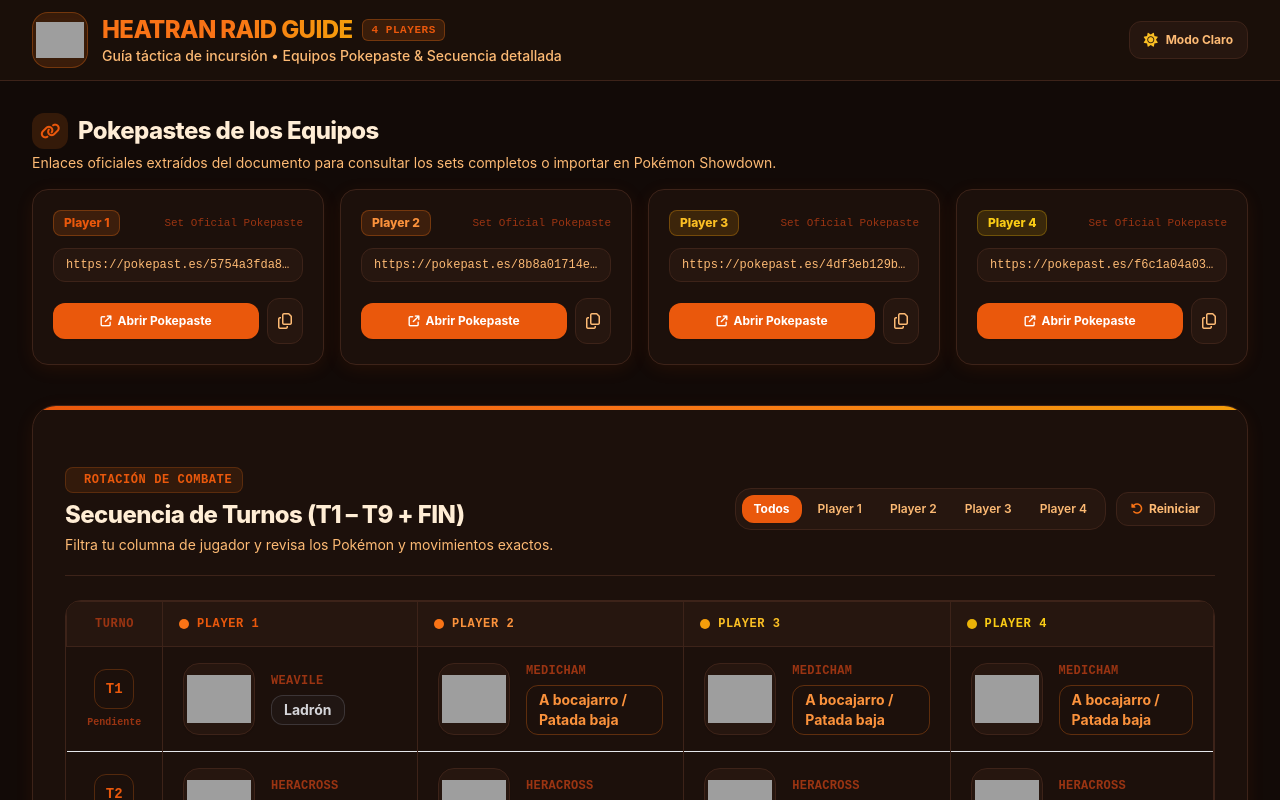
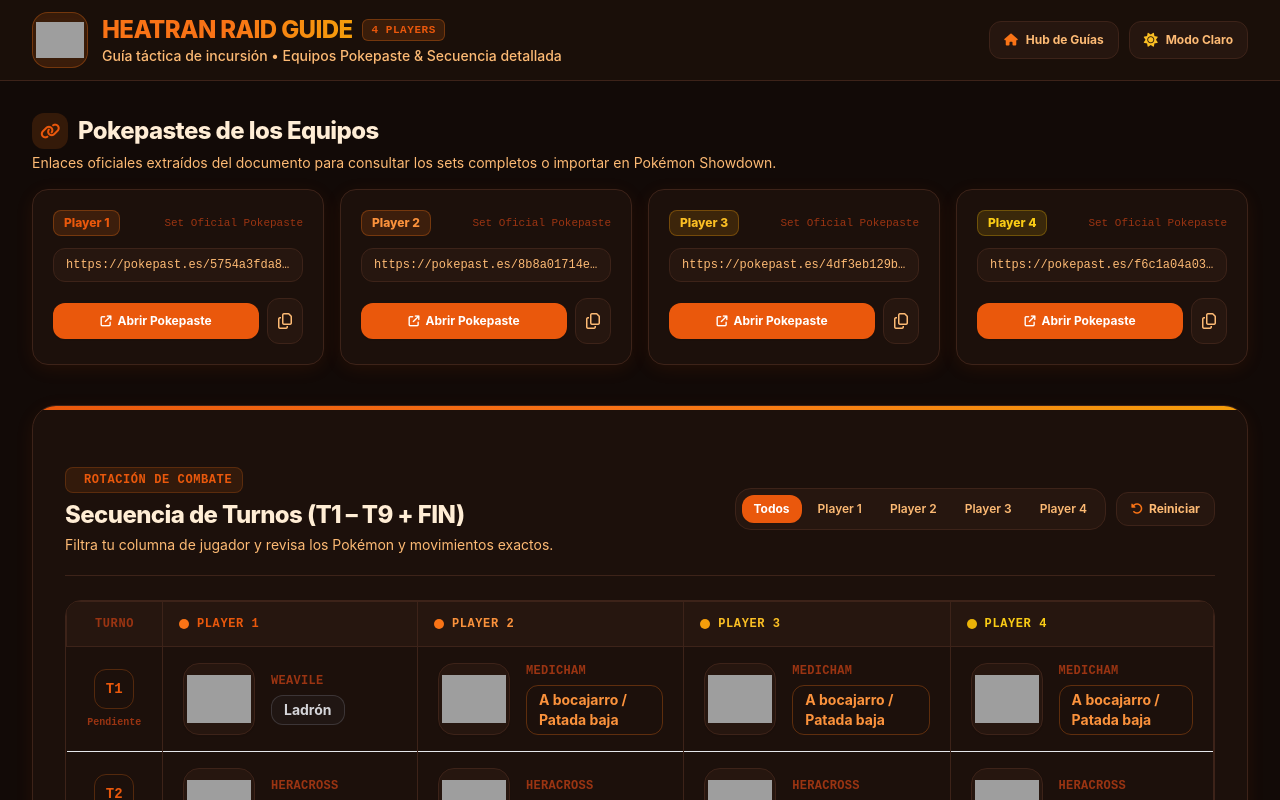
Before and after one commit to miguelonPokemon/heatran_guide, a website built with Vite: page index.html in a window 1280 px wide. Shown: the top 800 px of the page. Built offline with nearby package versions, Linux system fonts and the light colour scheme; grey boxes are pictures that could not be loaded; some icons are missing.

Commit message:
modificar index.html

```diff
--- a/index.html
+++ b/index.html
@@ -37,6 +37,17 @@
                 </div>
             </div>
 
+            <div class="flex items-center gap-2.5">
+                <a
+                    href="https://miguelonpokemon.github.io/hub_guide/"
+                    class="px-3.5 py-2.5 rounded-xl elevated-surface hover:border-heatran-500 transition-all flex items-center gap-2 cursor-pointer text-xs font-bold no-underline"
+                    style="color: var(--text-secondary);"
+                    title="Ir al Hub de Guías"
+                >
+                    <i class="fa-solid fa-house text-heatran-500"></i>
+                    <span class="hidden sm:inline">Hub de Guías</span>
+                </a>
+
                 <button
                     id="theme-toggle"
                     type="button"
@@ -45,6 +56,7 @@
                     <i id="theme-icon" class="fa-solid fa-sun text-amber-400 text-sm"></i>
                     <span id="theme-text" class="hidden sm:inline text-xs font-bold" style="color: var(--text-secondary);">Modo Claro</span>
                 </button>
+            </div>
         </div>
     </header>
 
```
Lines whose indentation alone changed are shown as unchanged.
